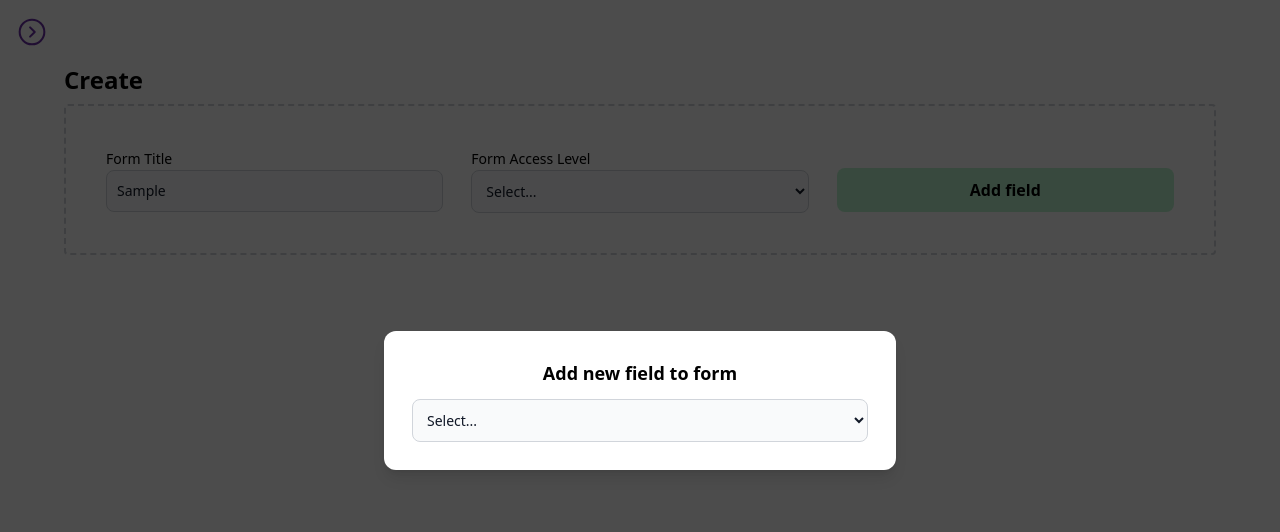
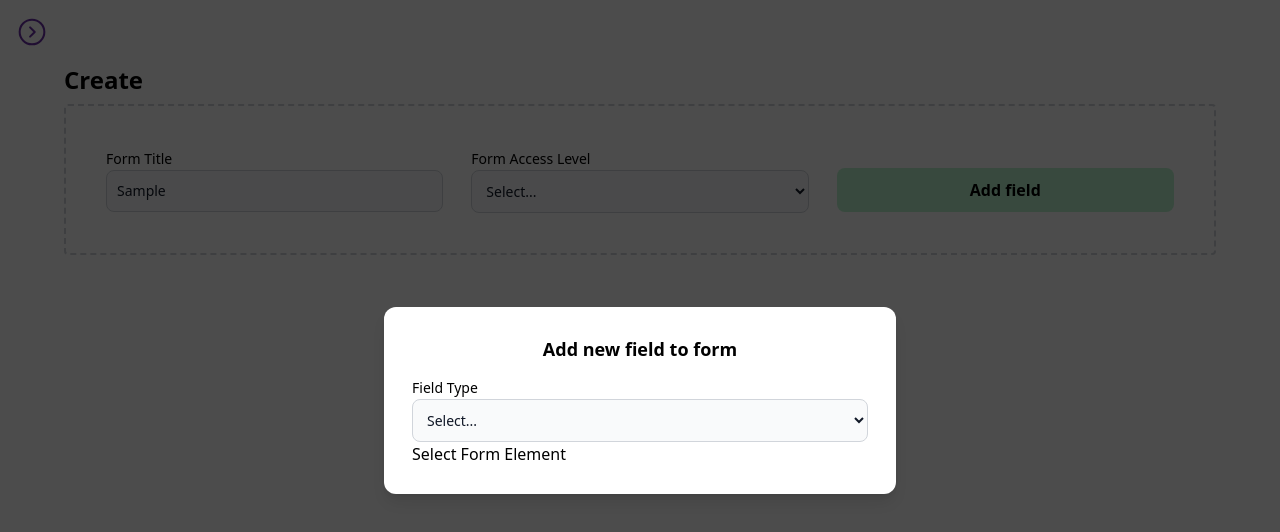
Before and after one commit to hassanpdn/bugloos-dynamic-form-generator, a Vue app: page / in a window 1280 px wide. Both pictures are taken after typing "Sample" into the empty fields and a click on the button "Add field". Shown: the top 532 px of the page. Built offline with nearby package versions, Linux system fonts and the light colour scheme.

Commit message:
feat: add core field genertor using async/dynamic import to prevent unused components being imported

```diff
--- a/src/components/features/FormBuilder/FormBuilderModal.vue
+++ b/src/components/features/FormBuilder/FormBuilderModal.vue
@@ -1,24 +1,27 @@
 <template>
       <modal>
-            <h1 class="text-lg font-bold mb-3">Add new field to form</h1>
-            <Select v-model="selectedComponent" :options="options" :value="selectedComponent" />
+            <p class="text-lg font-bold mb-3 text-center">Add new field to form</p>
+            <select-input v-model="selectedComponent" label="Field Type" :options="componentNames"/>
+            {{ selectedComponent }}
       </modal>
 </template>
 
 <script lang="ts">
       import { defineComponent } from 'vue';
       import Modal from "@/components/shared/BaseModal/Modal.vue";
-      import Select from '@/components/shared/BaseSelect/Select.vue';
+      import SelectInput from '@/components/shared/BaseSelect/Select.vue';
 
       export default defineComponent({
             name: 'form-builder-modal',
-            components: { Modal, Select },
+            components: { Modal, SelectInput },
             data(){
                   return {
-                        // 'Checkbox', 'Text', 'Number', 'Date', 'Date Range', 'Radio', 'Textarea', 'Select'
-                        options: [
+                        componentNames: [
                               { name: 'Checkbox', value: 'CheckBoxInput' },
                               { name: 'Date', value: 'DateInput' },
+                              { name: 'Number', value: 'NumberInput' },
+                              { name: 'Radio', value: 'RadioInput' },
+                              { name: 'Textarea', value: 'Textarea' },
                         ],
                         selectedComponent: 'Select Form Element'
                   }
--- a/src/components/shared/BaseModal/Modal.vue
+++ b/src/components/shared/BaseModal/Modal.vue
@@ -3,7 +3,7 @@
             <div class="w-full absolute h-screen top-0 flex">
                   <div @click="$emit('close')" class="absolute bg-black opacity-70 inset-0 z-0" ></div>
                   <div class="w-full max-w-lg p-3 relative mx-auto my-auto rounded-xl shadow-lg bg-white">
-                        <div class="text-center p-4 flex-auto justify-center leading-6"><slot/></div>
+                        <div class="p-4 flex-auto leading-6"><slot/></div>
                   </div>
             </div>
       </transition>
```
